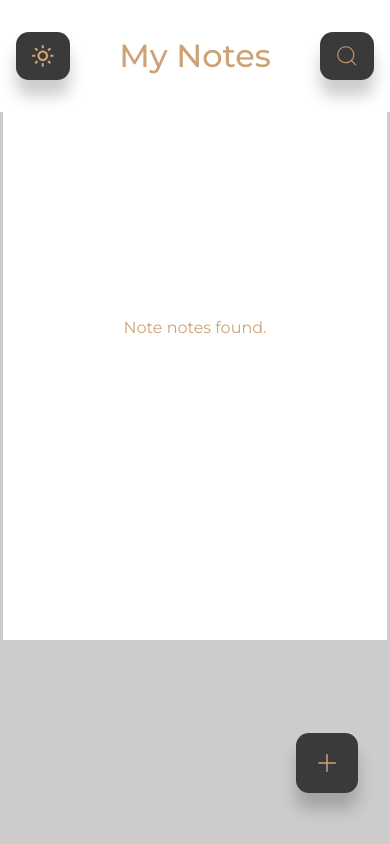
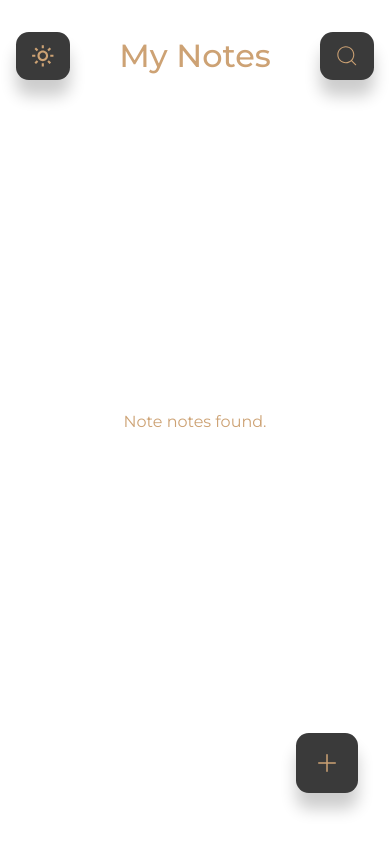
Before and after one commit to khafiz33/Notes, a React (Create React App) app: page / in a window 390 px wide. Built offline with nearby package versions, Linux system fonts and the light colour scheme.

Commit message:
The bug in the mobile version of the app class has been fixed

```diff
--- a/src/App.css
+++ b/src/App.css
@@ -116,7 +116,7 @@ h2 {
 
 /* MEDIA QUERIES FOR PHONES */
 @media screen and (max-width: 600px) {
-	#app {
+	.app {
 		width: 100vw;
 		height: 100vh;
 		padding: 2rem 1rem;
```
